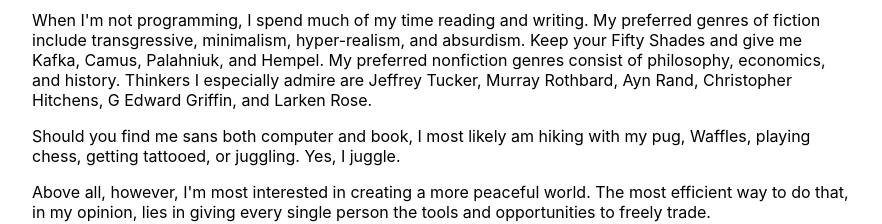
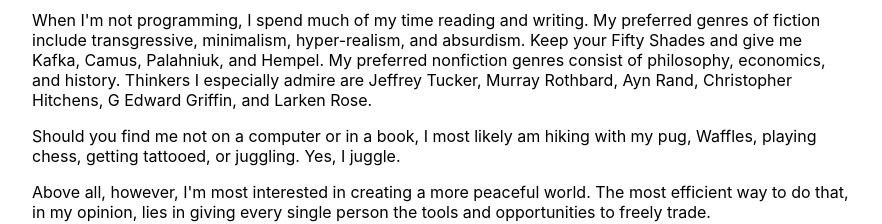
Before and after one commit to andrew-fleming/my-portfolio, a React (Create React App) app: page / in a window 1280 px wide. Shown: the part 4280-4504 px from the top of the page, without its empty margins (336-1218 px from the left). Built offline with nearby package versions, Linux system fonts and the light colour scheme.

Commit message:
Edited Interests

```diff
--- a/package.json
+++ b/package.json
@@ -8,14 +8,18 @@
     "@testing-library/user-event": "^12.1.10",
     "axios": "^0.21.1",
     "bootstrap-icons": "^1.2.2",
+    "gh-pages": "^3.1.0",
     "react": "^17.0.1",
     "react-dom": "^17.0.1",
     "react-scripts": "4.0.1",
     "styled-components": "^5.2.1",
     "web-vitals": "^0.2.4"
   },
+  "homepage": "http://andrew-fleming.github.io/my-portfolio",
   "scripts": {
     "start": "react-scripts start",
+    "predeploy": "yarn run build",
+    "deploy": "gh-pages -d build",
     "build": "react-scripts build",
     "test": "react-scripts test",
     "eject": "react-scripts eject"
--- a/src/components/Interests.jsx
+++ b/src/components/Interests.jsx
@@ -21,7 +21,7 @@
 
     let content = "When I'm not programming, I spend much of my time reading and writing. My preferred genres of fiction include transgressive, minimalism, hyper-realism, and absurdism. Keep your Fifty Shades and give me Kafka, Camus, Palahniuk, and Hempel. My preferred nonfiction genres consist of philosophy, economics, and history. Thinkers I especially admire are Jeffrey Tucker, Murray Rothbard, Ayn Rand, Christopher Hitchens, G Edward Griffin, and Larken Rose."
 
-    let content2 = "Should you find me sans both computer and book, I most likely am hiking with my pug, Waffles, playing chess, getting tattooed, or juggling. Yes, I juggle."
+    let content2 = "Should you find me not on a computer or in a book, I most likely am hiking with my pug, Waffles, playing chess, getting tattooed, or juggling. Yes, I juggle."
 
     let content3 = "Above all, however, I'm most interested in creating a more peaceful world. The most efficient way to do that, in my opinion, lies in giving every single person the tools and opportunities to freely trade."
 
```
Also changed, not shown: 2 other files (tests, documents, lock files or other folders).
